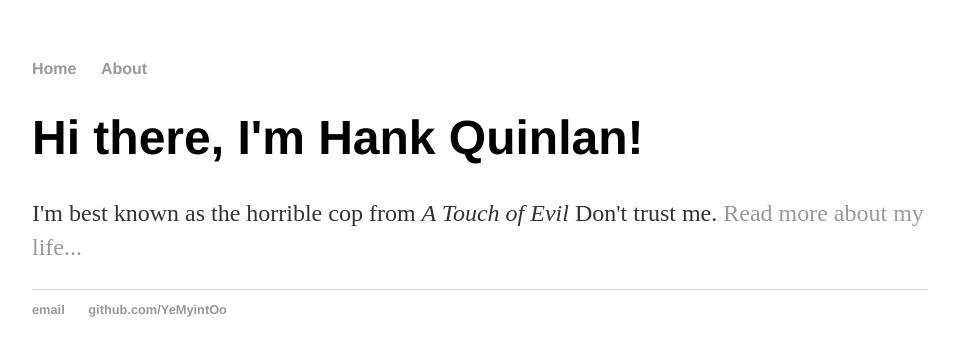
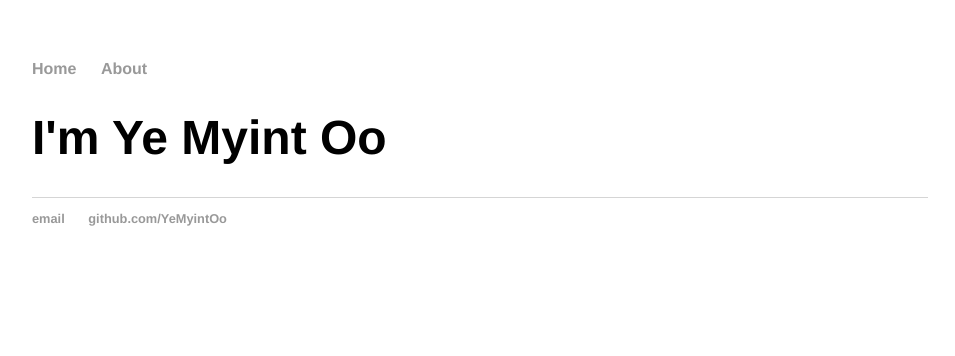
Before and after one commit to YeMyintOo/yemyintoo.github.io, a Jekyll site: the page built from index.html, in a window 1280 px wide. Shown: the top 356 px of the page, without its empty margins (160-1115 px from the left). Built offline with Jekyll 4.4.1, drawn with Linux system fonts in a browser that asks for light colours.

Commit message:
Update index.html

```diff
--- a/index.html
+++ b/index.html
@@ -1,8 +1,7 @@
 ---
 layout: default
-title: Hank Quinlan, Horrible Cop
+title: Ye Myint Oo
 ---
 <div class="blurb">
-	<h1>Hi there, I'm Hank Quinlan!</h1>
-	<p>I'm best known as the horrible cop from <em>A Touch of Evil</em> Don't trust me. <a href="/about">Read more about my life...</a></p>
+	<h1>I'm Ye Myint Oo</h1>
 </div><!-- /.blurb -->
```
